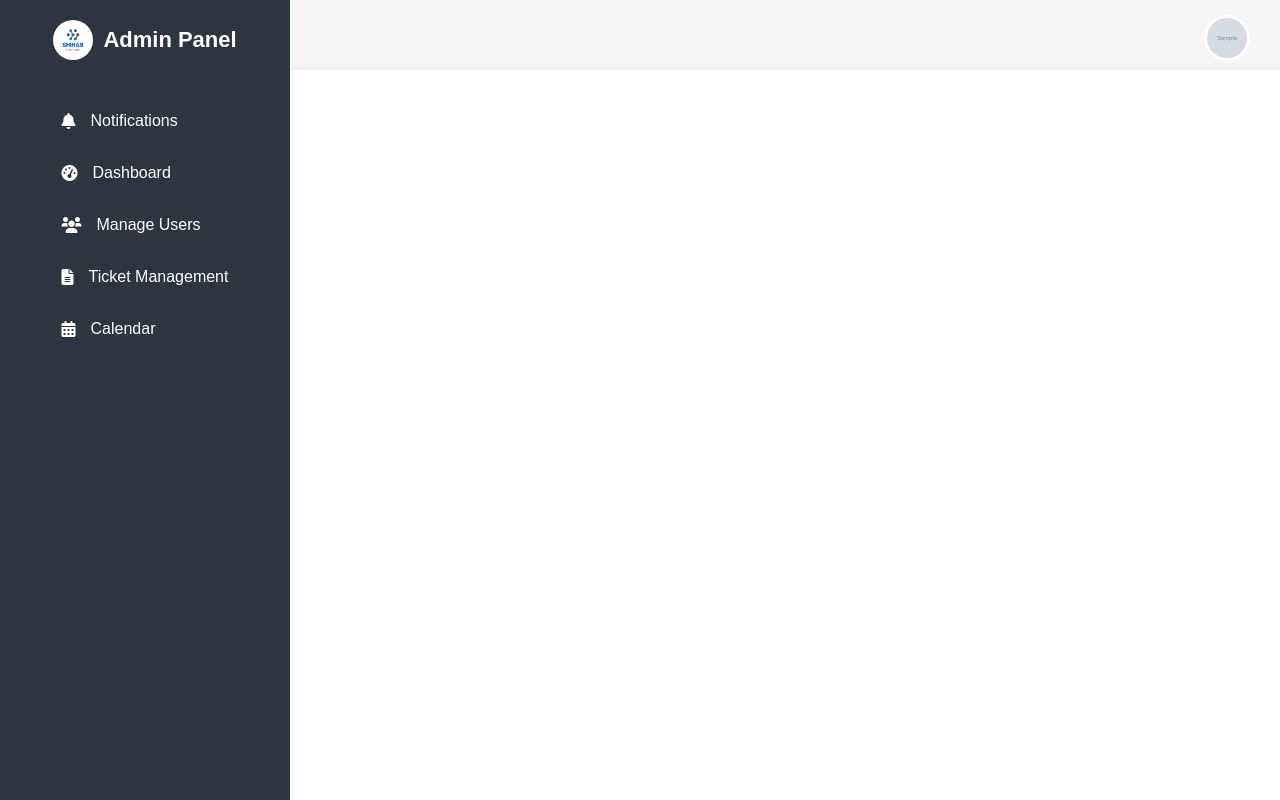
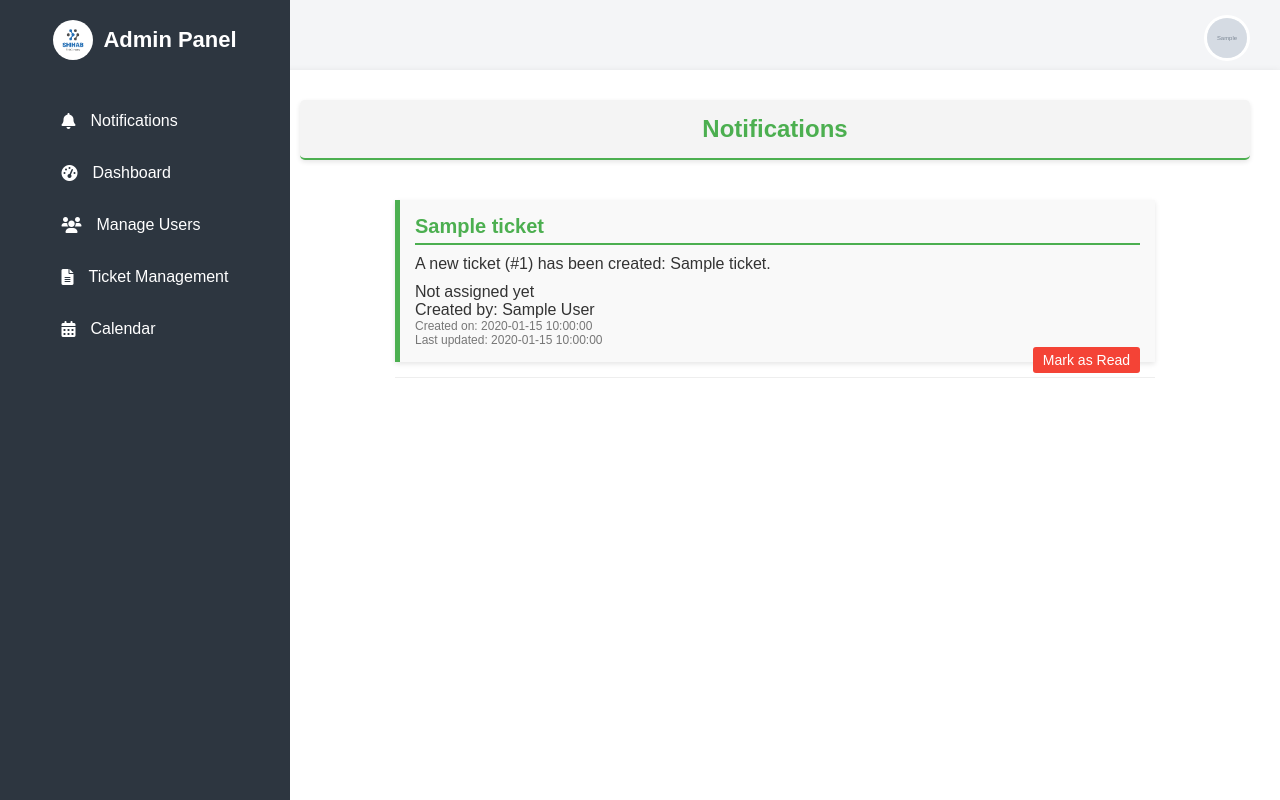
Before and after one commit to mdShihabShorkarSuvo/IT_HELPDESK, a PHP site: page /admin/admin_page.php?page=notifications in a window 1280 px wide. Run offline with PHP 8.4, Linux system fonts and the light colour scheme; the visitor is signed in with stand-in values (Sample User, id 1); tables that the repository leaves empty or names only in its code hold one stand-in row (values such as "Sample post"); grey boxes marked "Sample" are stand-in pictures.

Commit message:
notification

```diff
--- /dev/null
+++ b/admin/notifications.css
@@ -0,0 +1,76 @@
+/* notifications.css */
+
+/* Styles for the notification container */
+.notification-container {
+    width: 80%;
+    margin: 20px auto;
+    font-family: Arial, sans-serif;
+    padding: 20px;
+}
+
+.notification {
+    background-color: #f9f9f9;
+    border-left: 5px solid #4CAF50;
+    margin-bottom: 15px;
+    padding: 15px;
+    box-shadow: 0 2px 5px rgba(0, 0, 0, 0.1);
+    transition: all 0.3s ease;
+}
+
+/* Hide the notification */
+.notification.hide {
+    display: none;  /* Hides the notification from the page */
+}
+
+/* Styles for the notification header */
+.notification-header {
+    font-size: 20px;  /* Slightly larger font size for better emphasis */
+    font-weight: bold;
+    color: #4CAF50;  /* Green color to match the notification theme */
+    padding-bottom: 5px;
+    border-bottom: 2px solid #4CAF50;  /* Green underline to separate from message */
+    margin-bottom: 10px;  /* Space below the header */
+}
+
+/* Styles for the notification message */
+.notification-message {
+    margin: 10px 0;
+}
+
+.notification-time {
+    font-size: 12px;
+    color: #777;
+}
+
+.hide-btn {
+    background-color: #f44336;
+    color: white;
+    border: none;
+    padding: 5px 10px;
+    cursor: pointer;
+    font-size: 14px;
+    border-radius: 3px;
+    float: right;
+}
+
+.hide-btn:hover {
+    background-color: #d32f2f;
+}
+
+hr {
+    border: none;
+    border-top: 1px solid #eee;
+}
+/* Style for the Notification Heading */
+.notification-heading {
+    font-size: 24px; /* Larger font size for the heading */
+    font-weight: bold; /* Bold text for emphasis */
+    color: #4CAF50; /* Green color for a positive tone */
+    text-align: center; /* Center align the heading */
+    padding: 15px 0; /* Vertical padding for spacing */
+    margin-bottom: 20px; /* Bottom margin to separate from notifications */
+    border-bottom: 2px solid #4CAF50; /* Green border under the heading */
+    background-color: #f4f4f4; /* Light background for contrast */
+    border-radius: 5px; /* Rounded corners */
+    box-shadow: 0 2px 5px rgba(0, 0, 0, 0.1); /* Subtle shadow for a 3D effect */
+}
--- /dev/null
+++ b/admin/notifications.js
@@ -0,0 +1,35 @@
+// notifications.js
+
+// When the page is loaded, check localStorage to hide previously hidden notifications
+document.addEventListener('DOMContentLoaded', function () {
+    // Get hidden notifications from localStorage (if any)
+    var hiddenNotifications = JSON.parse(localStorage.getItem('hiddenNotifications')) || [];
+
+    // Loop through the hidden notifications and hide them
+    hiddenNotifications.forEach(function(ticketId) {
+        var notification = document.getElementById('notification_' + ticketId);
+        if (notification) {
+            notification.classList.add('hide');  // Add 'hide' class to hide the notification
+        }
+    });
+});
+
+// Function to hide notification and store the ticket ID in localStorage
+function hideNotification(ticketId) {
+    // Hide the notification visually by adding the 'hide' class
+    var notification = document.getElementById('notification_' + ticketId);
+    if (notification) {
+        notification.classList.add('hide');
+    }
+
+    // Get the list of hidden notifications from localStorage
+    var hiddenNotifications = JSON.parse(localStorage.getItem('hiddenNotifications')) || [];
+
+    // Add the current ticketId to the list of hidden notifications (if it's not already there)
+    if (!hiddenNotifications.includes(ticketId)) {
+        hiddenNotifications.push(ticketId);
+    }
+
+    // Store the updated list back into localStorage
+    localStorage.setItem('hiddenNotifications', JSON.stringify(hiddenNotifications));
+}
--- a/admin/notifications.php
+++ b/admin/notifications.php
@@ -0,0 +1,66 @@
+<?php
+// include 'db.php'; // Assuming the database connection is established
+
+// Assuming the logged-in user's user_id is stored in a session or is passed through a secure method.
+$user_id = $_SESSION['user_id']; // Replace with actual method to get the logged-in user's ID
+
+// Fetch all tickets with the creator's name and assigned user's name
+$sql = "SELECT t.ticket_id, t.title, t.created_at, t.updated_at, t.assigned_to, u.name AS creator_name, ua.name AS assigned_name
+        FROM tickets t
+        LEFT JOIN users u ON t.user_id = u.user_id  -- Join tickets table with users table to get creator's name
+        LEFT JOIN users ua ON t.assigned_to = ua.user_id  -- Join users table again to get assigned user's name
+        ORDER BY t.updated_at DESC";
+
+// Prepare the statement to avoid SQL injection
+$stmt = $conn->prepare($sql);
+
+// Execute the query
+$stmt->execute();
+$result = $stmt->get_result();
+echo "<div class='notification-heading'>Notifications</div>";
+
+echo "<div class='notification-container'>";
+
+// Add the "Notification" heading at the top
+if ($result->num_rows > 0) {
+    while ($row = $result->fetch_assoc()) {
+        // Check if the ticket was just created or updated
+        $message = "";
+        if ($row['created_at'] == $row['updated_at']) {
+            $message = "A new ticket (#" . $row['ticket_id'] . ") has been created: " . $row['title'] . ".";
+        } else {
+            $message = "Ticket (#" . $row['ticket_id'] . ") has been updated: " . $row['title'] . ".";
+        }
+
+        // Check if assigned user exists, otherwise show "Not assigned yet"
+        $assigned_message = ($row['assigned_name']) ? "Assigned to: " . $row['assigned_name'] : "Not assigned yet";
+
+        // Message for admin showing all tickets with the creator's name and assigned user
+        $creator_message = "Created by: " . $row['creator_name'];
+        echo "<div class='notification' id='notification_" . $row['ticket_id'] . "'>";
+        echo "<div class='notification-header'>" . $row['title'] . "</div>";
+        echo "<div class='notification-message'>" . $message . "</div>";
+        echo "<div class='notification-assigned'>" . $assigned_message . "</div>"; // Assigned user's name display or "Not assigned yet"
+        echo "<div class='notification-creator'>" . $creator_message . "</div>"; // Creator's name display
+        echo "<div class='notification-time'>Created on: " . $row['created_at'] . "</div>"; // Show creation time after the assigned message
+        echo "<div class='notification-time'>Last updated: " . $row['updated_at'] . "</div>"; // Show update time after the creation time
+        echo "<button class='hide-btn' onclick='hideNotification(" . $row['ticket_id'] . ")'>Mark as Read</button>";
+        echo "</div><hr>";
+    }
+} else {
+    // Custom notification message when no tickets are found
+    echo "<div class='notification'>";
+    echo "<div class='notification-header'>No Tickets</div>";
+    echo "<div class='notification-message'>There are no tickets available at the moment.</div>";
+    echo "</div>";
+}
+
+$stmt->close();
+$conn->close();
+?>
+
+<!-- Link to External CSS -->
+<link rel="stylesheet" href="notifications.css">
+
+<!-- Link to External JavaScript -->
+<script src="notifications.js"></script>
```
Also changed, not shown: staff/notifications.css (added, +76 -0 lines), staff/notifications.js (added, +35 -0 lines), staff/notifications.php (+60 -21 lines), user/chat.php (deleted, +0 -12 lines), user/notifications.css (added, +82 -0 lines), user/notifications.js (added, +35 -0 lines), user/notifications.php (added, +64 -0 lines), README.md, admin/uploads/profile_pics/6787c66c48837_hero-bg.jpg (added), admin/uploads/profile_pics/6787c74d10007_signup-img.jpg (added), admin/uploads/profile_pics/6787c789d3c03_DALL·E 2024-12-30 21.41.02 - Refine the third logo design for 'RMS IT Support'. Create a sleek, bold, and futuristic text-only logo with 'RMS IT Support' in a metallic blue and gr.png (added), uploads/6787df8d890d2_Screenshot_2023-04-10_131742.png (added).
